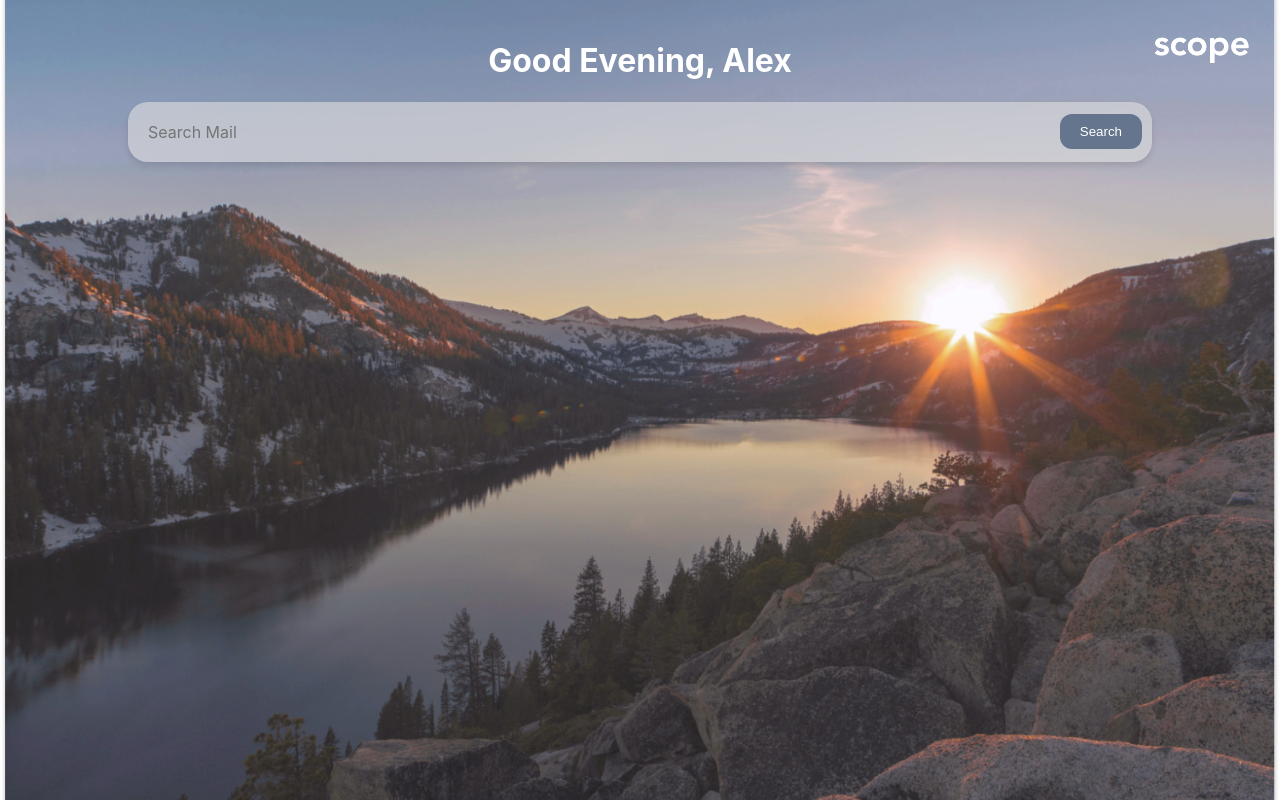
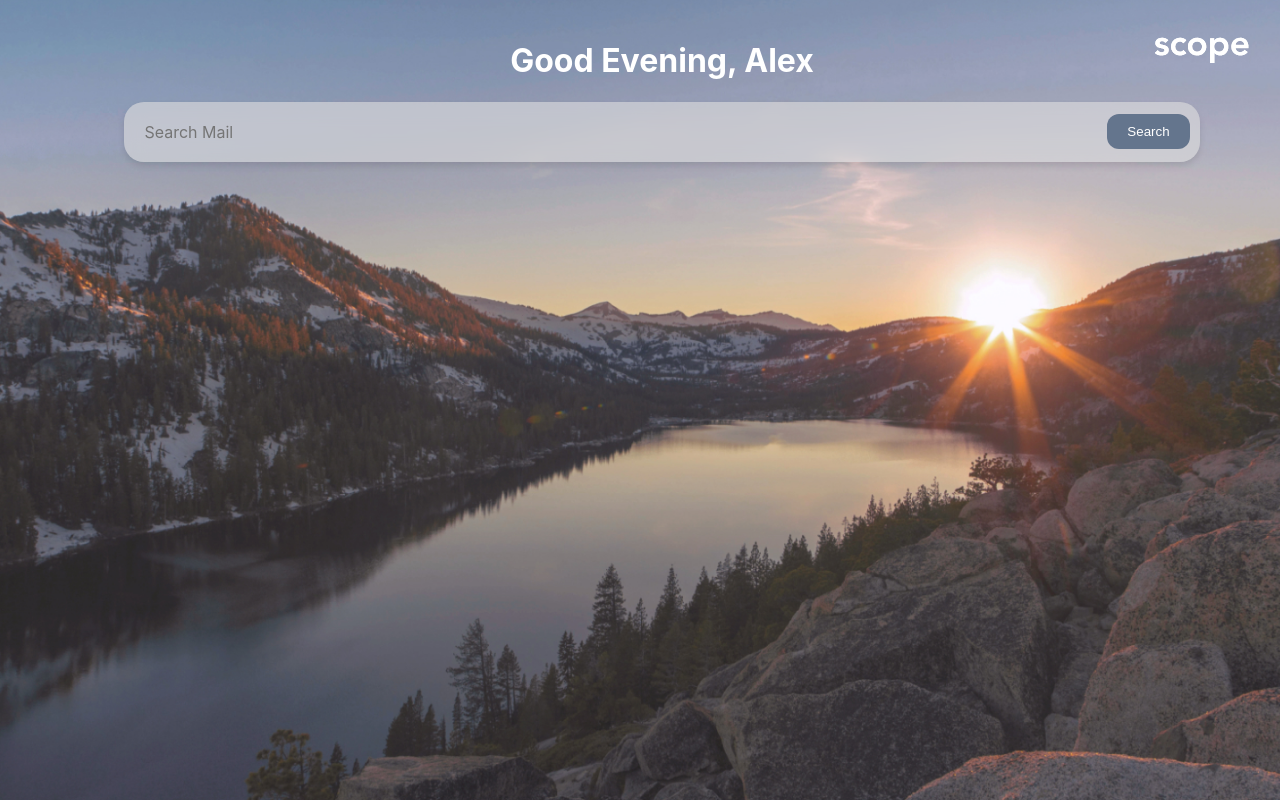
Before and after one commit to sfkunal/EmailSearch, a React (Create React App) app in the folder frontend/: page / in a window 1280 px wide. Built offline with nearby package versions, Linux system fonts and the light colour scheme.

Commit message:
fixed background borders

```diff
--- a/frontend/src/layout.css
+++ b/frontend/src/layout.css
@@ -3,6 +3,7 @@
 html, body {
     margin: 0;
     padding: 0;
+    width: 100%;
     height: 100%;
     overflow-x: hidden;
   }
@@ -12,11 +13,11 @@ html, body {
     background-size: cover;
     background-position: center;
     background-repeat: no-repeat;
-    width: 100%;
+    width: 105%;
     height: 100%;
     position: fixed;
     top: 0;
-    left: 0;
+    left: -10px;
   }
 
   .MainPage {
```
